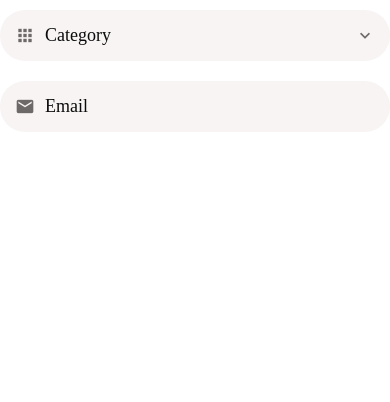
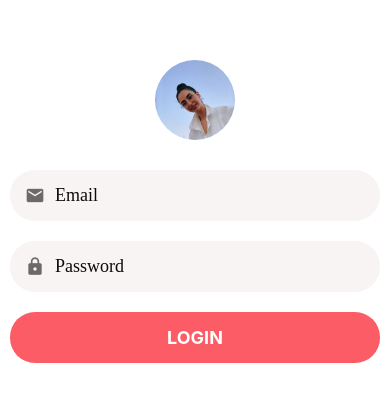
Before and after one commit to milad7212/Doit, a React Native app: screen / in a window 390 px wide. Shown: the top 402 px of the page. Built offline with nearby package versions, Linux system fonts and the light colour scheme.

Commit message:
Feat : Add LoginScreen

```diff
--- a/App.jsx
+++ b/App.jsx
@@ -37,14 +37,32 @@ import ListingsScreen from "./app/screens/ListingsScreen";
 import { useState } from "react";
 import AppTextInput from "./app/components/AppTextInput";
 import AppPicker from "./app/components/AppPicker";
+import LoginScreen from "./app/screens/LoginScreen";
+
+// const categories = [
+//   { label: "Furniture", value: 1 },
+//   { label: "Clothing", value: 2 },
+//   { label: "Cameras", value: 3 },
+// ];
 
 export default function App() {
-  const [inputText, setInputText] = useState(true);
+  // const [inputText, setInputText] = useState(true);
+  // const [category, setCategory] = useState(categories[0]);
   return (
-    <Screen>
-      <AppPicker icon="apps" placeholder="Category" />
-      <AppTextInput icon="email" placeholder="Email" />
-    </Screen>
+    <LoginScreen />
+
+    // <AppTextInput icon="email" placeholder="Email" />
+    // <Screen>
+    //   {/* <AppPicker
+    //     selectedItem={category}
+    //     onSelectItem={(item) => setCategory(item)}
+    //     items={categories}
+    //     icon="apps"
+    //     placeholder="Category"
+    //   />
+    //   <AppTextInput icon="email" placeholder="Email" /> */}
+    //   <LoginScreen />
+    // </Screen>
   );
 }
 
--- a/app/components/AppPicker.jsx
+++ b/app/components/AppPicker.jsx
@@ -1,10 +1,21 @@
-import React from "react";
-import { StyleSheet, View } from "react-native";
+import React, { useState } from "react";
+import {
+  Button,
+  FlatList,
+  Modal,
+  StyleSheet,
+  TouchableWithoutFeedback,
+  View,
+} from "react-native";
 import { MaterialCommunityIcons } from "@expo/vector-icons";
 import defultStlyles from "../config/styles";
 import AppText from "./AppText";
-function AppPicker({ icon, placeholder, ...otherProps }) {
+import PickerItem from "./PickerItem";
+function AppPicker({ icon, items, onSelectItem, placeholder, selectedItem }) {
+  const [modalVisible, setModalVisible] = useState(false);
   return (
+    <>
+      <TouchableWithoutFeedback onPress={() => setModalVisible(true)}>
         <View style={styles.container}>
           {icon && (
             <MaterialCommunityIcons
@@ -14,13 +25,33 @@ function AppPicker({ icon, placeholder, ...otherProps }) {
               style={styles.icon}
             />
           )}
-      <AppText style={styles.text}>{placeholder}</AppText>
+          <AppText style={styles.text}>
+            {selectedItem ? selectedItem.label : placeholder}
+          </AppText>
           <MaterialCommunityIcons
             name="chevron-down"
             size={20}
             color={defultStlyles.colors.medium}
           />
         </View>
+      </TouchableWithoutFeedback>
+      <Modal visible={modalVisible} animationType="slide">
+        <Button title="back" onPress={() => setModalVisible(false)} />
+        <FlatList
+          data={items}
+          keyExtractor={(items) => items.value}
+          renderItem={({ item }) => (
+            <PickerItem
+              label={item.label}
+              onPress={() => {
+                setModalVisible(false);
+                onSelectItem(item);
+              }}
+            />
+          )}
+        />
+      </Modal>
+    </>
   );
 }
 
--- a/app/components/AppTextInput.jsx
+++ b/app/components/AppTextInput.jsx
@@ -13,6 +13,7 @@ function AppTextInput({ icon, ...otherProps }) {
           style={styles.icon}
         />
       )}
+
       <TextInput style={defultStlyles.text} {...otherProps} />
     </View>
   );
--- /dev/null
+++ b/app/components/PickerItem.jsx
@@ -0,0 +1,18 @@
+import React from "react";
+import { StyleSheet, TouchableOpacity } from "react-native";
+import AppText from "./AppText";
+
+function PickerItem({ label, onPress }) {
+  return (
+    <TouchableOpacity onPress={onPress}>
+      <AppText style={styles.text}>{label}</AppText>
+    </TouchableOpacity>
+  );
+}
+
+const styles = StyleSheet.create({
+  text: {
+    padding: 20,
+  },
+});
+export default PickerItem;
--- /dev/null
+++ b/app/screens/LoginScreen.jsx
@@ -0,0 +1,51 @@
+import React, { useState } from "react";
+import { Image, StyleSheet } from "react-native";
+import AppButton from "../components/AppButton";
+import AppTextInput from "../components/AppTextInput";
+
+import Screen from "../components/Screen";
+
+function LoginScreen(props) {
+  const [email, setEmail] = useState();
+  const [password, setPassword] = useState();
+  return (
+    <Screen style={styles.container}>
+      <Image style={styles.logo} source={require("../assets/person.jpeg")} />
+      <AppTextInput
+        autoCapitalize="none"
+        autoCorrect={false}
+        icon="email"
+        keyboardType="email-address"
+        onChangeText={(text) => setEmail(text)}
+        placeholder="Email"
+        textContentType="emailAddress"
+      />
+      <AppTextInput
+        autoCapitalize="none"
+        autoCorrect={false}
+        icon="lock"
+        onChangeText={(text) => setPassword(text)}
+        placeholder="Password"
+        secureTextEntry
+        textContentType="password"
+      />
+      <AppButton title="Login" onPress={() => console.log("first")} />
+    </Screen>
+  );
+}
+
+const styles = StyleSheet.create({
+  container: {
+    padding: 10,
+  },
+  logo: {
+    width: 80,
+    height: 80,
+    borderRadius: 40,
+    alignSelf: "center",
+    marginTop: 50,
+    marginBottom: 20,
+  },
+});
+
+export default LoginScreen;
```
Lines whose indentation alone changed are shown as unchanged.
